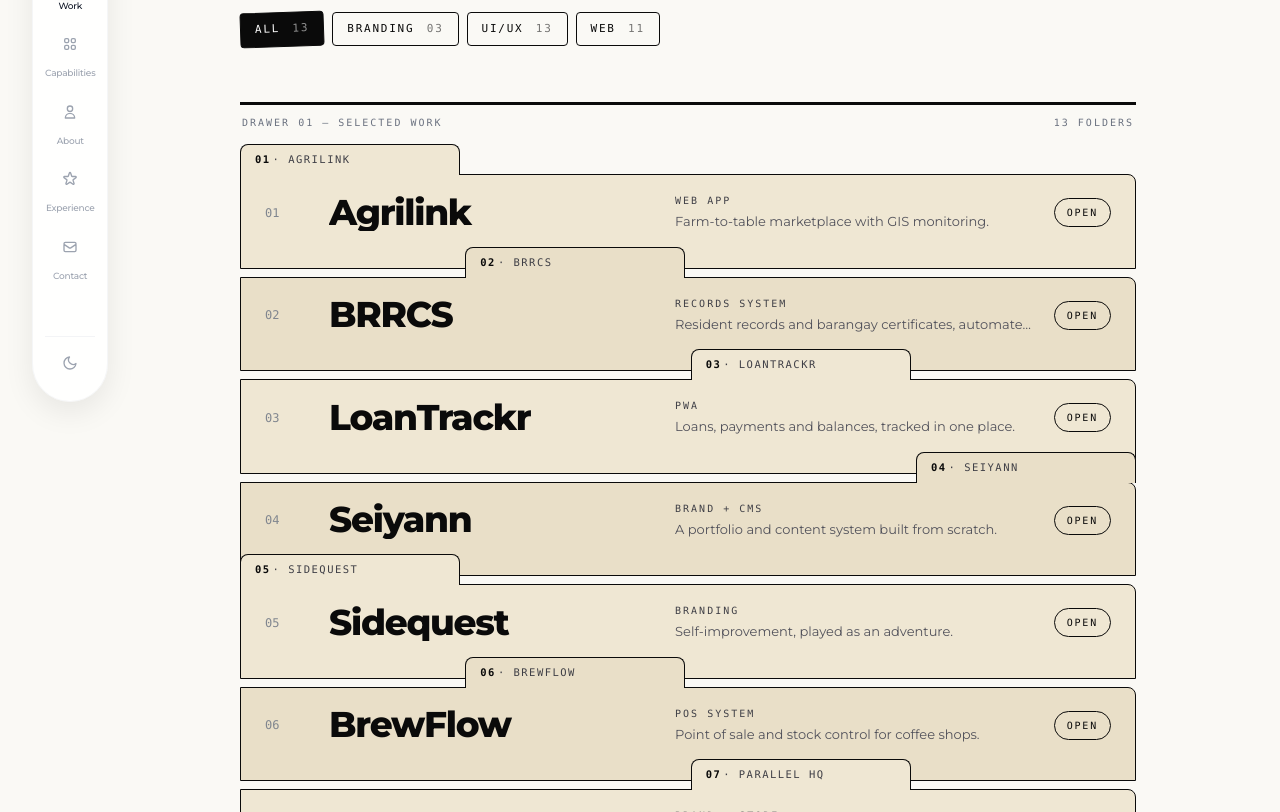
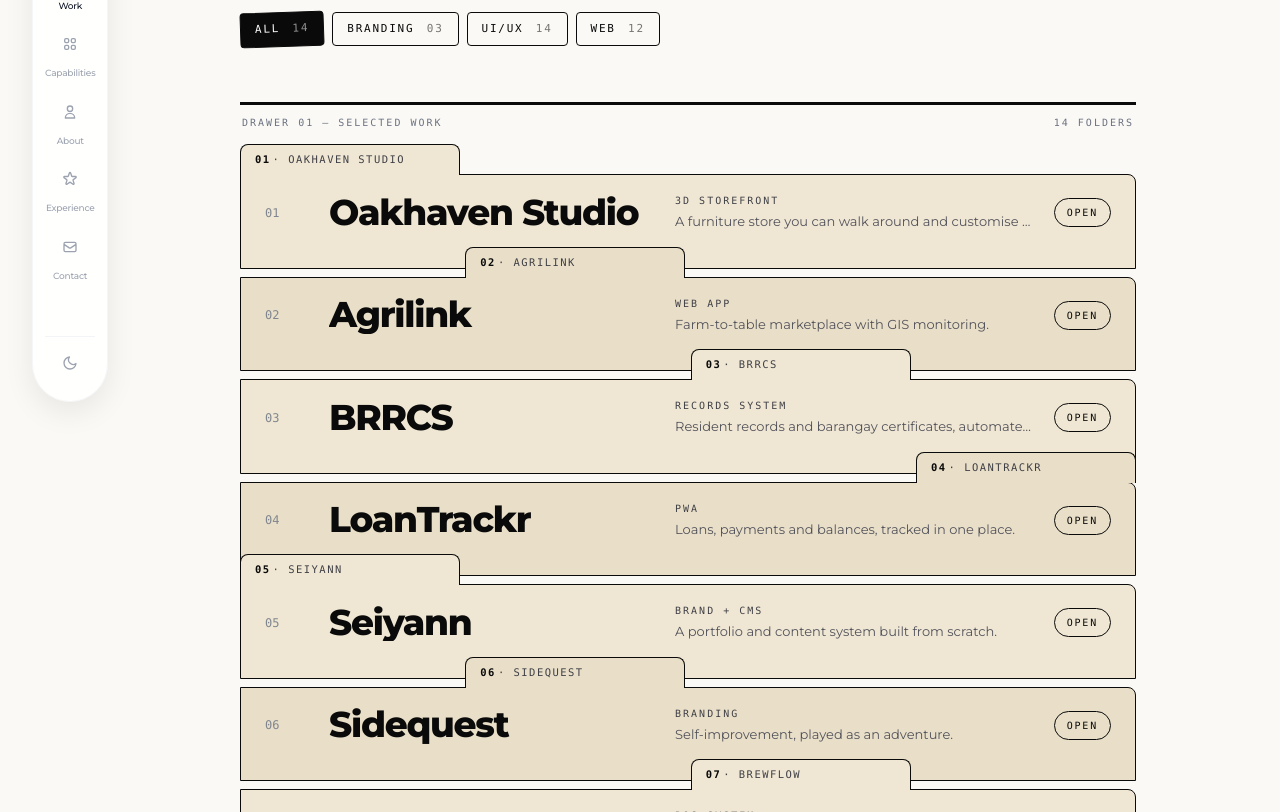
Before and after one commit to seiyanndev/seiyann, a Next.js app in the folder web/: page /work in a window 1280 px wide. Shown: the part 308-1120 px from the top of the page. Built offline with nearby package versions, Linux system fonts and the light colour scheme.

Commit message:
Work: add Oakhaven Studio (3D furniture storefront) with a Visit site link

```diff
--- a/web/app/work/page.tsx
+++ b/web/app/work/page.tsx
@@ -122,7 +122,12 @@ export default function WorkPage() {
                         </dl>
                         <div className="case-foot">
                           <span className="case-barcode" aria-hidden="true"></span>
-                          <button type="button" className="case-close">Close file</button>
+                          <span className="case-actions">
+                            {project.url && (
+                              <a className="case-visit" href={project.url} target="_blank" rel="noopener">Visit site {"↗"}</a>
+                            )}
+                            <button type="button" className="case-close">Close file</button>
+                          </span>
                         </div>
                       </div>
                     </div>
--- a/web/components/Cursor.tsx
+++ b/web/components/Cursor.tsx
@@ -26,6 +26,7 @@ const LABELS: Array<[string, Label]> = [
   ["[data-cursor]", (el) => el.dataset.cursor || ""],
   [".folder-toggle", (el) => (el.closest(".folder")!.classList.contains("is-open") ? "Close file" : "Open file")],
   [".case-close", "Close file"],
+  [".case-visit", "Visit site ↗"],
   [".req-stamp", "File request"],
   [".ct-copy", (el) => (el.classList.contains("is-copied") ? "Copied" : "Copy")],
   [".contents-row", (el) => "Open " + el.querySelector(".contents-num")?.textContent],
--- a/web/content/projects.ts
+++ b/web/content/projects.ts
@@ -13,10 +13,19 @@ export type Project = {
   image: string;
   /** Image size in px, used by next/image (the CSS decides the displayed size). */
   imageSize?: { width: number; height: number };
+  /** Live site, shown as a "Visit site" link on the case sheet. */
+  url?: string;
   art: [ArtVariant, string, string, string, string];
 };
 
 export const projects: Project[] = [
+  {
+    title: "Oakhaven Studio", tag: "3D Storefront", category: "UI-UX / Web Development",
+    summary: "A furniture store you can walk around and customise in 3D.",
+    description: "Oakhaven Studio is a premium furniture e-commerce prototype for a fictional oak and walnut workshop. Built with Next.js and Three.js, it features a progressive 3D storefront: a room you can drag to look around with morning, afternoon and evening lighting, shoppable price hotspots, and a sofa customiser for wood and fabric.",
+    image: "oakhaven.jpg", imageSize: { width: 2160, height: 1620 }, url: "https://oakhaven.seiyannn.site",
+    art: ["silk", "#3b2a1e", "#c8a27a", "#8fa58e", "#f5efe6"],
+  },
   {
     title: "Agrilink", tag: "Web App", category: "UI-UX / Web Development",
     summary: "Farm-to-table marketplace with GIS monitoring.",
--- a/web/styles/work.css
+++ b/web/styles/work.css
@@ -334,6 +334,36 @@ html.js .cab:not(.is-ready) .cab-drawer { visibility: hidden; }
     transition: transform 0.2s ease;
 }
 .case-close:hover { transform: rotate(-2deg) scale(1.04); }
+
+/* "Visit site" link for projects with a live URL: the close stamp, inked in */
+.case-actions { display: inline-flex; align-items: center; gap: 14px; }
+.case-actions .case-close { white-space: nowrap; }
+/* Phones: two stamps and the barcode don't fit on one line, so drop the (decorative) barcode */
+@media (max-width: 639px) {
+    .case-foot:has(.case-visit) { justify-content: flex-end; }
+    .case-foot:has(.case-visit) .case-barcode { display: none; }
+    .case-foot:has(.case-visit) > .case-actions { min-width: 0; flex-wrap: wrap; justify-content: flex-end; gap: 10px; margin-right: 6px; }
+    .case-visit, .case-actions .case-close { padding: 8px 10px; font-size: 10.5px; letter-spacing: 0.12em; }
+}
+.case-visit {
+    padding: 10px 18px;
+    border: 4px double var(--manila);
+    border-radius: 6px;
+    background-color: var(--ink);
+    box-shadow: 0 0 0 1px var(--ink);
+    font-size: 12px;
+    font-weight: 800;
+    letter-spacing: 0.2em;
+    line-height: 1;
+    text-transform: uppercase;
+    color: var(--manila);
+    text-decoration: none;
+    white-space: nowrap;
+    transform: rotate(2deg);
+    transition: transform 0.2s ease;
+}
+.case-visit:hover { transform: rotate(0deg) scale(1.04); }
+.case-visit:focus-visible { outline: 2px solid var(--ink); outline-offset: 5px; }
 .case-close:active { transform: rotate(-4deg) scale(0.94); }
 .case-close:focus-visible { outline: 2px solid var(--ink); outline-offset: 5px; }
 
```
Also changed, not shown: web/public/assets/oakhaven.jpg (added).
